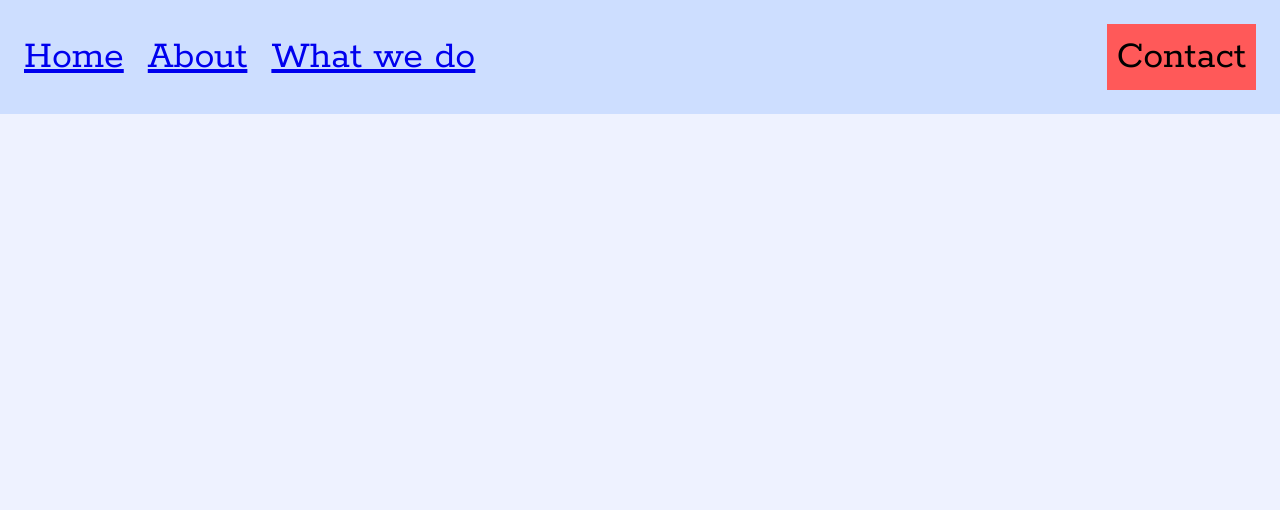
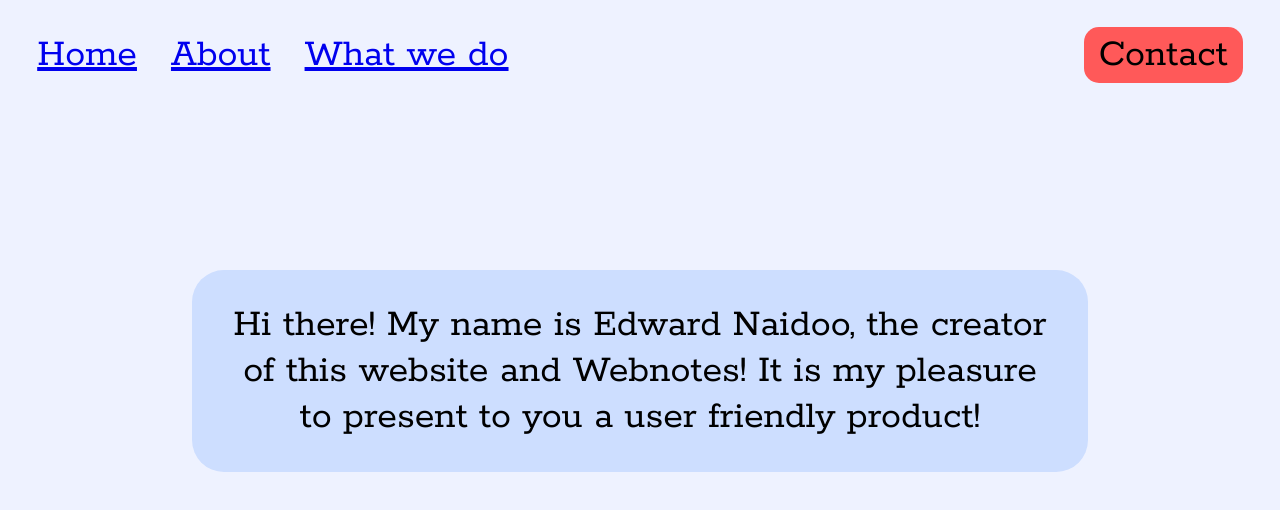
Before and after one commit to H12M54AM/Webnotes-site, a plain HTML site: page src/about.html in a window 1280 px wide. Drawn offline with Linux system fonts and the light colour scheme.

Commit message:
Major changes
I have filled each site with some code to look good and added a lisence

```diff
--- a/src/about.css
+++ b/src/about.css
@@ -12,31 +12,81 @@
 /*      Navigation     */
 
 .navigation-background {
-    background-color: #CDDEFF;
-    padding: 1.5rem;
+    padding: 1.7rem;
+    display: flex;
+    justify-content: space-between;
+    align-items: center;
+    margin-bottom: 2rem;
 }
 ul, button, .greetings {
     font-family: 'Rokkitt', serif;
     font-weight: 400;
 }
-
 ul, li, button {
     font-size: 40px;
 }
 li, ul {
     list-style: none;
     display: inline-block;
-    text-decoration: none;
     margin-right: 10px;
+    margin-left: 5px;
+}
+/*  For Greetings   */
+@keyframes opacityFunc {
+    from {
+        color: rgba(0, 0, 0, 0);
+    }
+    to {
+        color: black;
+    }
+}
+/*  This key frame is for all of the blocks or objects with writing on it   */
+@keyframes opacityobj {
+    from {
+        color: rgba(0, 0, 0, 0);
+        background-color: #cddeff00;
+    }
+    to {
+        color: black;
+        background-color: #CDDEFF;
+    }
+}
+/*  Nav Button  */
+@keyframes Bhovering {
+    from {
+        background-color: #FF5959;
+    }
+    to {
+        background-color: #ff59596a;
+    }
 }
 button {
     background-color: #FF5959;
     border: none;
-    padding: 10px;
+    border-radius: 15px;
+    margin-right: 10px;
+    padding: 5px 15px 5px 15px;
+    /*  top left bottom right   */
+}
+button:hover {
+    background-color: #ff59596a;
+    animation-name: Bhovering;
+    animation-duration: 1s;
 }
 
-nav {
-    display: flex;
-    justify-content: space-between;
-    align-items: center;
+/*      Body        */
+
+.aboutme {
+    background-color: #CDDEFF;
+    border-radius: 2rem;
+    max-width: 70%;
+    margin: 10rem auto 10rem auto;
+    padding: 2rem;
+    animation-name: opacityobj;
+    animation-duration: 2s;
 }
+.summary {
+    text-align: center;
+    font-family: 'Rokkitt', serif;
+    font-size: 40px;
+}
--- a/src/about.html
+++ b/src/about.html
@@ -19,5 +19,14 @@
                 <a class="Contact" href="./contact.html"><button>Contact</button></a>
             </nav>
         </header>
+        <div class="aboutme">
+            <div class="img">
+
+            </div>
+            <div class="summary">
+                Hi there! My name is Edward Naidoo, the creator of this website and
+                Webnotes! It is my pleasure to present to you a user friendly product!
+            </div>
+        </div>
     </body>
 </html>
--- a/src/contact.css
+++ b/src/contact.css
@@ -12,31 +12,53 @@
 /*      Navigation     */
 
 .navigation-background {
-    background-color: #CDDEFF;
-    padding: 1.5rem;
+    padding: 1.7rem;
+    display: flex;
+    justify-content: space-between;
+    align-items: center;
+    margin-bottom: 2rem;
 }
 ul, button, .greetings {
     font-family: 'Rokkitt', serif;
     font-weight: 400;
 }
-
 ul, li, button {
     font-size: 40px;
 }
 li, ul {
     list-style: none;
     display: inline-block;
-    text-decoration: none;
     margin-right: 10px;
+    margin-left: 5px;
+}
+/*  For Greetings   */
+@keyframes opacityFunc {
+    from {
+        color: rgba(0, 0, 0, 0);
+    }
+    to {
+        color: black;
+    }
+}
+/*  Nav Button  */
+@keyframes Bhovering {
+    from {
+        background-color: #FF5959;
+    }
+    to {
+        background-color: #ff59596a;
+    }
 }
 button {
     background-color: #FF5959;
     border: none;
-    padding: 10px;
+    border-radius: 15px;
+    margin-right: 10px;
+    padding: 5px 15px 5px 15px;
+    /*  top left bottom right   */
 }
-
-nav {
-    display: flex;
-    justify-content: space-between;
-    align-items: center;
+button:hover {
+    background-color: #ff59596a;
+    animation-name: Bhovering;
+    animation-duration: 1s;
 }
--- a/src/style.css
+++ b/src/style.css
@@ -12,38 +12,136 @@
 /*      Navigation     */
 
 .navigation-background {
-    background-color: #CDDEFF;
-    padding: 1.5rem;
+    padding: 1.7rem;
+    display: flex;
+    justify-content: space-between;
+    align-items: center;
+    margin-bottom: 2rem;
 }
 ul, button, .greetings {
     font-family: 'Rokkitt', serif;
     font-weight: 400;
 }
-
 ul, li, button {
     font-size: 40px;
 }
 li, ul {
     list-style: none;
     display: inline-block;
-    text-decoration: none;
     margin-right: 10px;
+    margin-left: 5px;
 }
+/*  For Greetings   */
+@keyframes opacityFunc {
+    from {
+        color: rgba(0, 0, 0, 0);
+    }
+    to {
+        color: black;
+    }
+}
+/*  Nav Button  */
+@keyframes Bhovering {
+    from {
+        background-color: #FF5959;
+    }
+    to {
+        background-color: #ff59596a;
+    }
+}
+@keyframes Bactive /*   Get out of that chair!  */ {
+    from {
+        background-color: #FF5959;
+    }
+    to {
+        background-color: #cddeff;
+    }
+}
+
 button {
     background-color: #FF5959;
     border: none;
-    padding: 10px;
+    border-radius: 15px;
+    margin-right: 10px;
+    padding: 5px 15px 5px 15px;
+    /*  top left bottom right   */
+}
+button:hover {
+    animation-name: Bhovering;
+    animation-duration: 1s;
+}
+button:active {
+    animation-name: Bactive;
+    animation-duration: 1s;
 }
 
-nav {
+/*      Body        */
+
+/*--------------Grettings---------------*/
+.greetings {
+    margin: 5rem auto 15rem auto;
+    /*  top left bottom right   */
+    font-size: 109px;
+    text-align: center;
+    max-width: 70%;
+    animation-name: opacityFunc;
+    animation-duration: 3s;
+}
+/*-------Introduction to Product--------*/
+.productinfo {
+    max-width: 85%;
+    background-color: #CDDEFF;
+    font-family: 'Rokkitt', serif;
+    font-size: 40px;
+    border-radius: 1rem;
+    animation-name: opacityFunc;
+    animation-duration: 2s;
+    padding: 2rem;
+    margin: 15rem auto 15rem auto;
+    /*  top left bottom right   */
+}
+/*-----------Avaliable OS's-------------*/
+.installprompt {
     display: flex;
     justify-content: space-between;
     align-items: center;
 }
+.msg {
+    font-family: 'Rokkitt', serif;
+    font-weight: 600;
+    font-size: 35px;
+    background-color: #FF5959;
+    border-radius: 2rem;
+    padding: 2rem;
+    max-width: 50%;
+    margin: auto;
 
-/*      Body        */
-.greetings {
-    margin-top: 10rem;
-    font-size: 109px;
+}
+.img {
+    background-color: #ff595976;
+    max-width: 20%;
+    padding: 2rem;
+    margin: auto auto 15rem auto;
+    /*  top left bottom right   */
+}
+
+/*      Footer      */
+
+footer {
+    background-color: #CDDEFF;
+}
+
+.cpy {
+    font-family: 'Rokkitt', serif;
+    margin: auto;
+    padding: 1rem;
+    max-width: 50%;
     text-align: center;
 }
+.credits {
+    font-family: 'Rokkitt', serif;
+    margin: auto;
+    padding: 1rem;
+    max-width: 50%;
+    text-align: center;
+}
--- a/src/what we do.css
+++ b/src/what we do.css
@@ -12,31 +12,53 @@
 /*      Navigation     */
 
 .navigation-background {
-    background-color: #CDDEFF;
-    padding: 1.5rem;
+    padding: 1.7rem;
+    display: flex;
+    justify-content: space-between;
+    align-items: center;
+    margin-bottom: 2rem;
 }
 ul, button, .greetings {
     font-family: 'Rokkitt', serif;
     font-weight: 400;
 }
-
 ul, li, button {
     font-size: 40px;
 }
 li, ul {
     list-style: none;
     display: inline-block;
-    text-decoration: none;
     margin-right: 10px;
+    margin-left: 5px;
+}
+/*  For Greetings   */
+@keyframes opacityFunc {
+    from {
+        color: rgba(0, 0, 0, 0);
+    }
+    to {
+        color: black;
+    }
+}
+/*  Nav Button  */
+@keyframes Bhovering {
+    from {
+        background-color: #FF5959;
+    }
+    to {
+        background-color: #ff59596a;
+    }
 }
 button {
     background-color: #FF5959;
     border: none;
-    padding: 10px;
+    border-radius: 15px;
+    margin-right: 10px;
+    padding: 5px 15px 5px 15px;
+    /*  top left bottom right   */
 }
-
-nav {
-    display: flex;
-    justify-content: space-between;
-    align-items: center;
+button:hover {
+    background-color: #ff59596a;
+    animation-name: Bhovering;
+    animation-duration: 1s;
 }
```
Also changed, not shown: src/index.html (+35 -2 lines), 2 other files.
